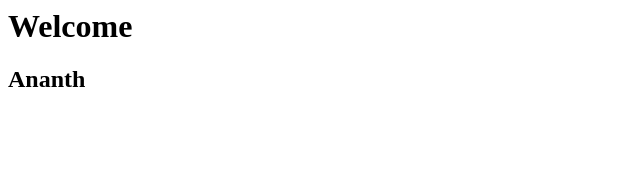
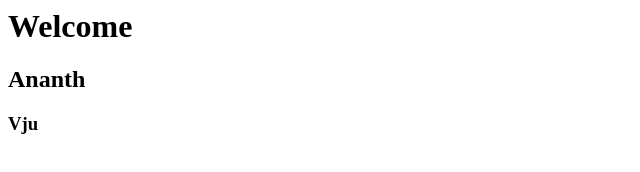
Before and after one commit to Ananth-cyber/Python, a plain HTML site: page index.html in a window 1280 px wide. Shown: the full height of the page, 0-640 px from the left. Drawn offline with Linux system fonts and the light colour scheme.

Commit message:
Update index.html

```diff
--- a/index.html
+++ b/index.html
@@ -1,4 +1,5 @@
 <html>
     <h1>Welcome</h1>
     <h2>Ananth</h2>
+    <h3>Vju</h3>
 </html>
```
